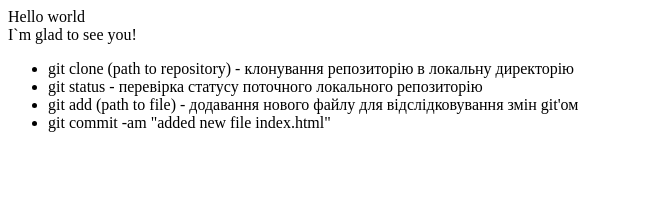
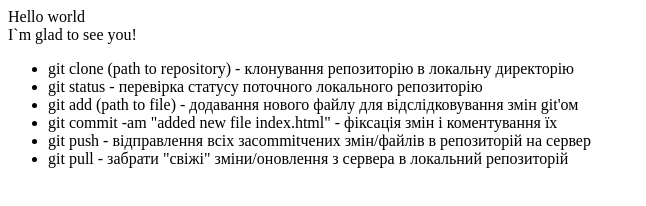
Before and after one commit to alexbird2009/git-lesson, a plain HTML site: page index.html in a window 1280 px wide. Shown: the whole page, without its empty margins (0-646 px from the left). Drawn offline with Linux system fonts and the light colour scheme.

Commit message:
added push-pull instruction to index.html

```diff
--- a/index.html
+++ b/index.html
@@ -12,6 +12,12 @@
         git add (path to file) - додавання нового файлу для відслідковування змін git'ом
     </li>
     <li>
-        git commit -am "added new file index.html"
+        git commit -am "added new file index.html" - фіксація змін і коментування їх
+    </li>
+    <li>
+        git push - відправлення всіх заcommitчених змін/файлів в репозиторій на сервер
+    </li>
+    <li>
+        git pull - забрати "свіжі" зміни/оновлення з сервера в локальний репозиторій
     </li>
 </ul>
```
